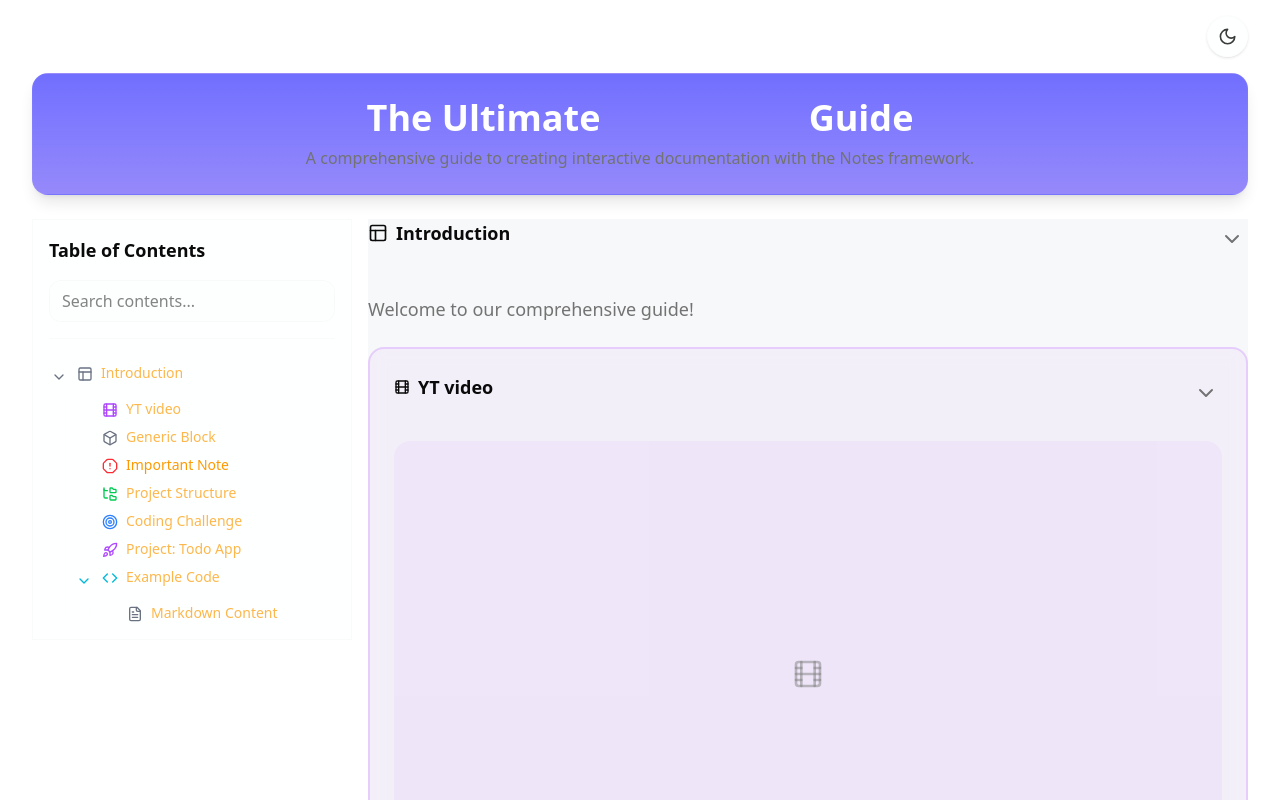
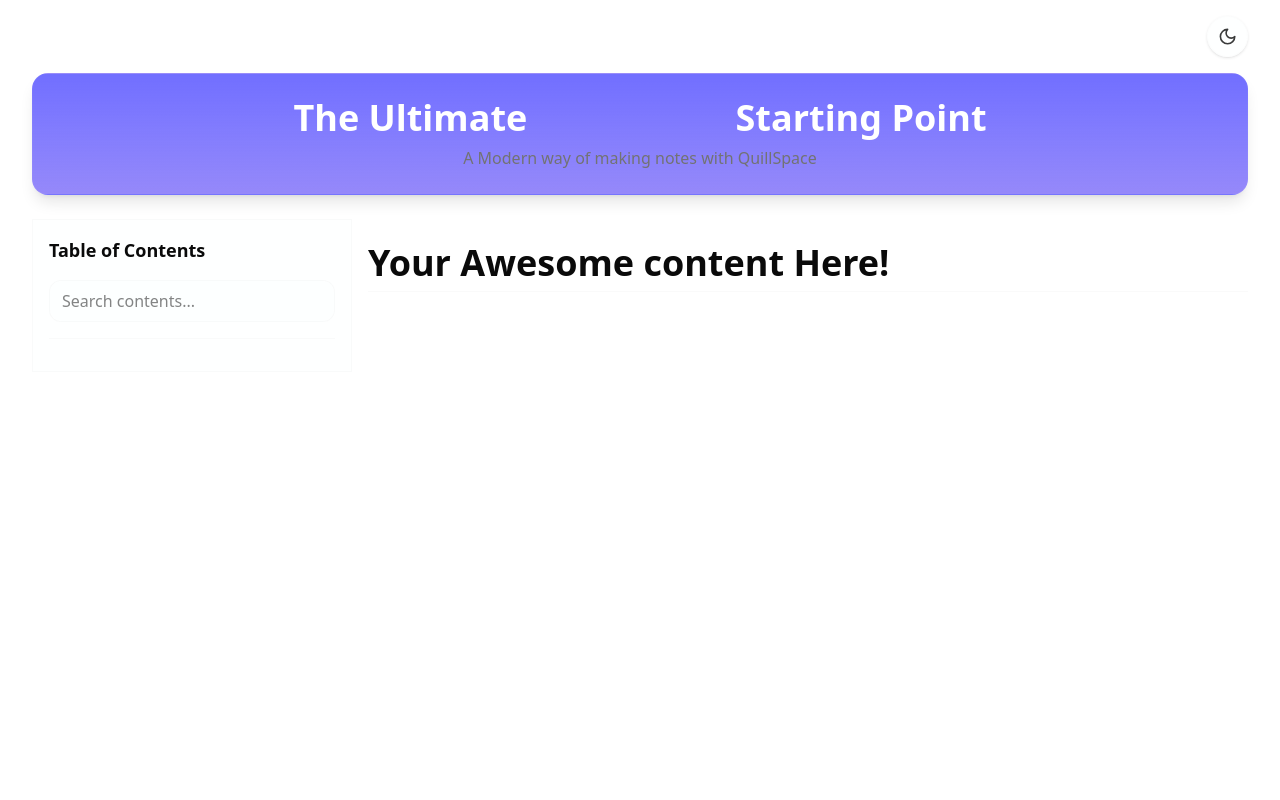
Before and after one commit to SherryMaster/QuillSpace-Starting, a React (Vite) app: page / in a window 1280 px wide. Shown: the top 800 px of the page. Built offline with nearby package versions, Linux system fonts and the light colour scheme.

Commit message:
starting point v1

```diff
--- a/src/App.tsx
+++ b/src/App.tsx
@@ -5,98 +5,14 @@ import { ThemedInteractiveContentLayout } from "./components/layout/ThemedIntera
 function App() {
   return (
     <ThemedInteractiveContentLayout
-      title="The Ultimate 'QuillSpace' Guide"
+      title="The Ultimate 'QuillSpace' Starting Point"
       titleBG="indigo"
-      subtitle="A comprehensive guide to creating interactive documentation with the Notes framework."
+      subtitle="A Modern way of making notes with QuillSpace"
       emphasizedColors="blue"
     >
-      <ContentBlock type="Classic" title="Introduction">
-        <p className="text-lg text-muted-foreground">Welcome to our comprehensive guide!</p>
-        <ContentBlock
-          title='YT video'
-          type="Media"
-          mediaType="Video"
-          url='https://www.youtube.com/watch?v=M9O5AjEFzKw'
-          timestamps={`
-            00:00 - Intro
-            4:31 - React Fundamentals
-            2:45:30 - React Hooks
-            4:00:22 - React Projects For Beginners
-            6:43:39 - TypeScript Complete Course
-            10:12:04 - React With TypeScript
-            11:38:02 - Popular Component Libraries
-            11:51:08 - React Hook Form
-            12:13:17 - React 19 Features
-            16:17:25 - Framer Motion
-            21:37:27 - Zustand
-            26:08:14 - Redux Toolkit
-            27:25:58 - React Design Patterns
-            32:02:11 - TanStack Query
-            33:13:19 - Unit Testing
-            35:15:21 - React Testing
-            37:10:25 - React Design System
-            37:41:12 - React Storybook
-            38:51:49 - Useful Packages For Design System
-            39:21:59 - Building Component Library
-            42:11:32 - React Monorepos
-            42:25:30 - Building Complete Design System For Company
-            43:22:40 - FullStack Project
-            50:31:53 - Outro
-          `}
-          timestampsColor={"green"}
-        />
-
-        <ContentBlock
-          type="Generic"
-          title="Generic Block"
-        >
-          <p>This is a generic block.</p>
-        </ContentBlock>
-
-        <ContentBlock type="Note" title="Important Note" noteType="critical" content="This is a critical note.">
-        </ContentBlock>
-
-        <ContentBlock type="FileStructureView" title="Project Structure" filestructure={{
-          "src": {
-            "index.js": "Main entry point",
-            "components": {
-              "Button.js": "Button component",
-              "Input.js": "Input component"
-            }
-          },
-          "public": {
-            "index.html": "HTML template"
-          }
-        }}/>
-
-        <ContentBlock type="Challenge" title="Coding Challenge" challengeType="Exercise" difficulty="Intermediate">
-          <p>Complete this coding exercise.</p>
-        </ContentBlock>
-
-        <ContentBlock type="Challenge" title="Project: Todo App" challengeType="Project" difficulty="Beginner" tech={["React", "TypeScript"]} estimatedTime="2 hours">
-          <p>Build a simple Todo application.</p>
-        </ContentBlock>
-
-        <ContentBlock type="Code" title="Example Code" code="console.log('Hello, World!');" extension="js" >
-
-        <ContentBlock type="Markdown" title="Markdown Content" content={`
-          # Heading 1
-          ## Heading 2
-          ### Heading 3
-          #### Heading 4
-          ##### Heading 5
-          ###### Heading 6
-          This is a paragraph.
-          - Bullet point 1
-          - Bullet point 2
-          \`\`\`javascript
-          console.log('Hello, World!');
-          \`\`\`
-        `}
-        />
-      </ContentBlock>
-      </ContentBlock>
-
+      <h1 className="text-4xl font-extrabold my-6 pb-2 border-b border-border">
+        Your Awesome content Here!
+      </h1>
     </ThemedInteractiveContentLayout>
   );
 }
```
